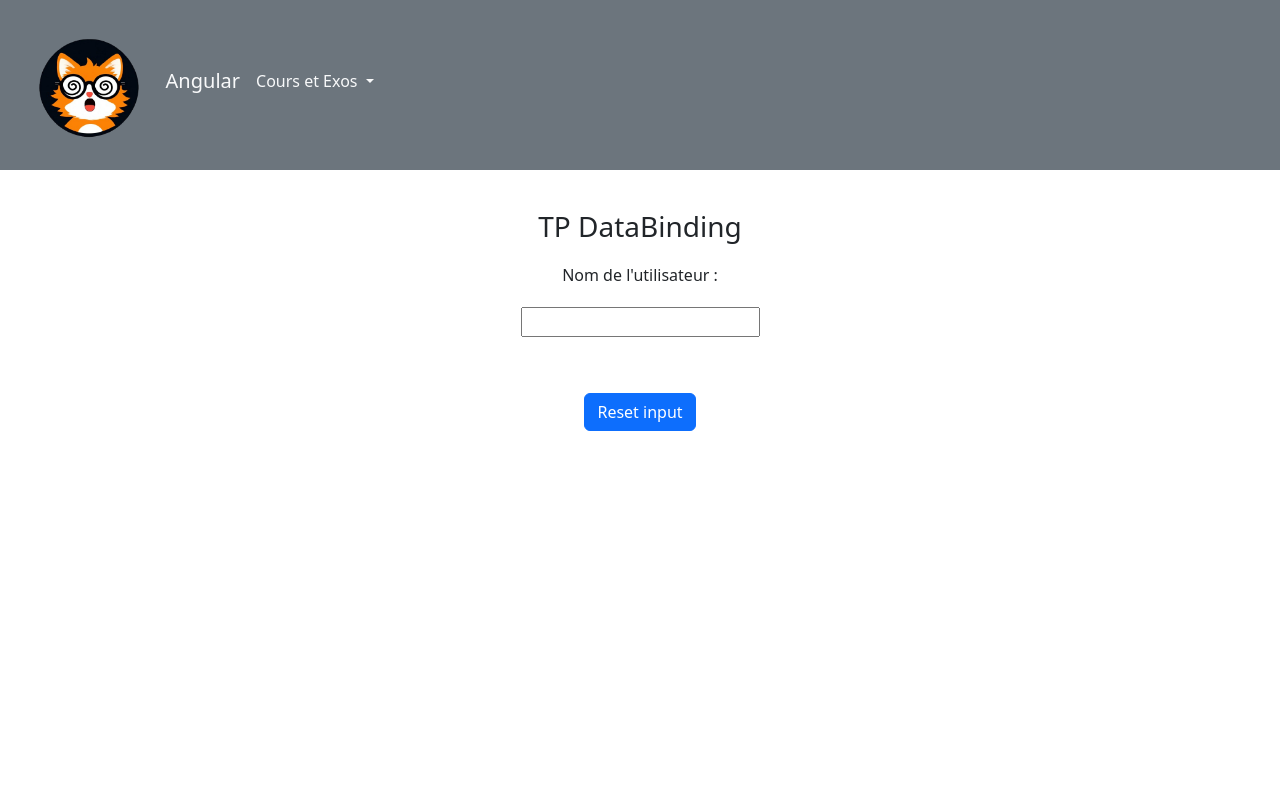
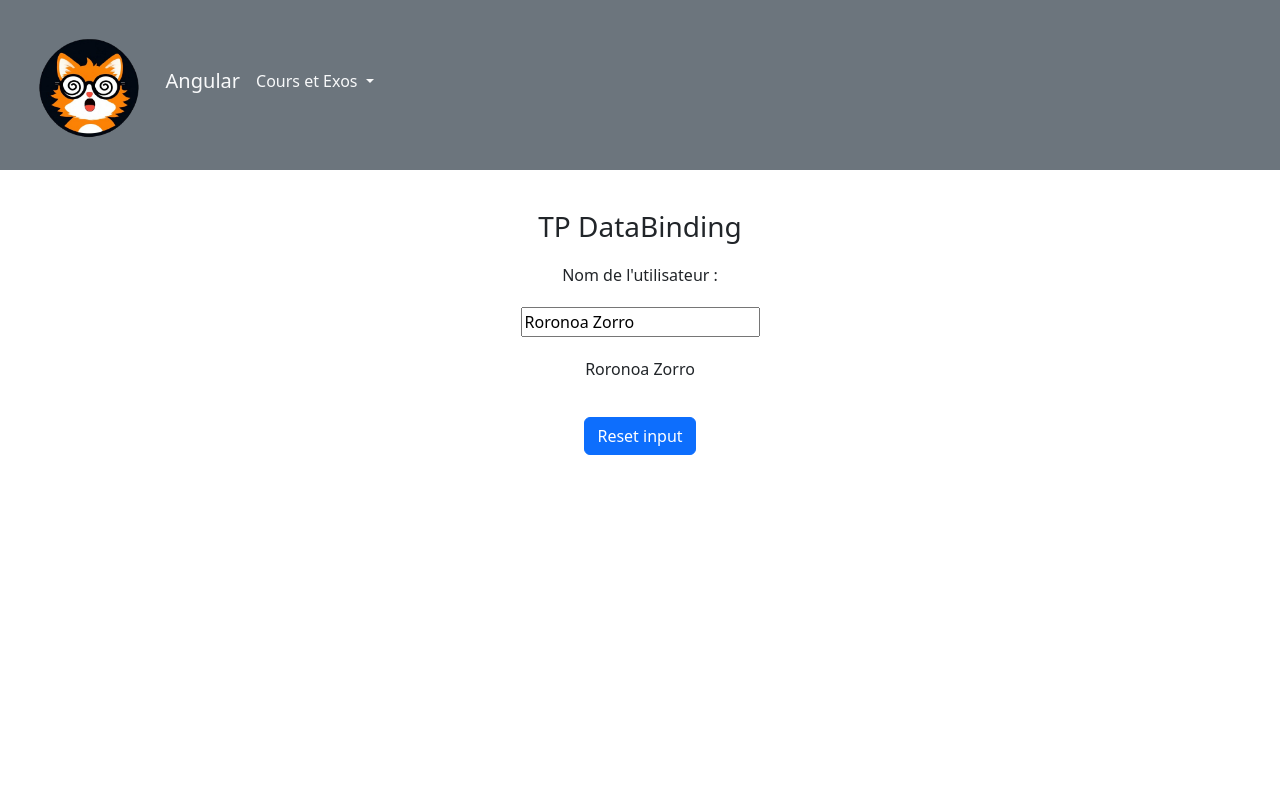
Before and after one commit to Vic-toru/cours_angular, an Angular app: page /data-binding in a window 1280 px wide. Shown: the top 800 px of the page. Built offline with nearby package versions, Linux system fonts and the light colour scheme.

Commit message:
ajout TP Data-binding

```diff
--- a/src/app/tp/data-binding/data-binding.component.html
+++ b/src/app/tp/data-binding/data-binding.component.html
@@ -3,5 +3,5 @@
 <label for="userName">Nom de l'utilisateur :</label>
 <input type="text" name="" [(ngModel)]="userName" >
 <p>{{userName}}</p>
-<input (click)="resetUser()" class="btn btn-primary" type="button" value="Reset input">
+<input (click)="resetUser()" class="btn btn-primary" type="button" value="Reset input" [disabled]="!userName">
 </div>
--- a/src/app/tp/data-binding/data-binding.component.ts
+++ b/src/app/tp/data-binding/data-binding.component.ts
@@ -1,6 +1,5 @@
 import { Component } from '@angular/core';
 import { FormsModule } from '@angular/forms';
-
 
 @Component({
   selector: 'app-data-binding',
@@ -9,9 +8,9 @@ import { FormsModule } from '@angular/forms';
   styleUrl: './data-binding.component.css'
 })
 export class DataBindingComponent {
-  userName:string = "";
+  userName:string = "Roronoa Zorro";
 
   resetUser(){
-    this.userName = ""
+      this.userName = "";
   }
 }
```
